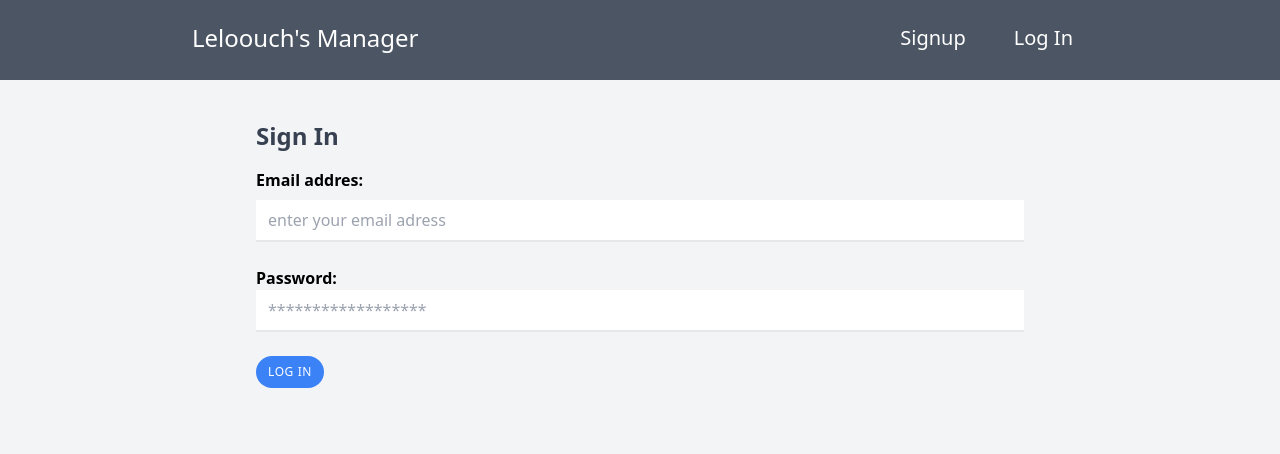
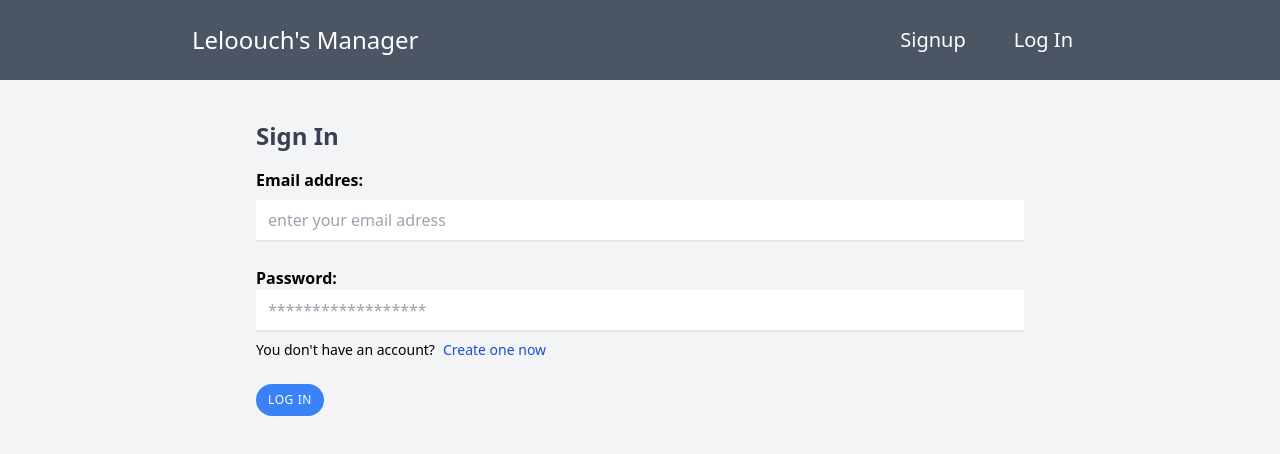
Before and after one commit to redapy/project-manager, a React (Create React App) app: page /signin in a window 1280 px wide. Shown: the top 454 px of the page. Built offline with nearby package versions, Linux system fonts and the light colour scheme; no server answers.

Commit message:
add rederict depending on the current user status:loging or logout

```diff
--- a/src/components/auth/SignIn.js
+++ b/src/components/auth/SignIn.js
@@ -1,7 +1,11 @@
 import React, { useState } from 'react';
+import { Redirect } from 'react-router-dom';
+import { Link } from 'react-router-dom';
 //redux
 import { signIn } from '../../store/actions/authActions';
 import { useDispatch, useSelector } from 'react-redux';
+//firebase
+import { auth } from '../../configs/fbConfig';
 
 
 const SignIn = () => {
@@ -11,6 +15,7 @@ const SignIn = () => {
 
     const dispatch = useDispatch()
     const authError = useSelector(state => state.auth.authError)
+    const currentUser = auth.currentUser
 
     const handleSubmit = e => {
         e.preventDefault();
@@ -20,8 +25,10 @@ const SignIn = () => {
         e.target.id === 'email' ? setEmail(e.target.value) : setPassword(e.target.value)
     }
 
+    if (currentUser) return <Redirect to="/" />
+
     return (
-        <div className="w-3/5 min-h-screen flex justify-start mx-auto mt-10">
+        <div className='w-3/5 min-h-screen flex justify-start mx-auto mt-10'>
             <form onSubmit={handleSubmit} className='w-full'>
                 <h3 className='text-gray-700 text-2xl font-bold pb-4'>Sign In</h3>
                 <div>
@@ -31,6 +38,9 @@ const SignIn = () => {
                 <div>
                     <label className='block mt-6 font-semibold' htmlFor="password">Password:</label>
                     <input className="text-gray-600 border-b-2 w-full py-2 px-3 focus:outline-none focus:border-blue-400" value={password} onChange={handleChange}  type="password" id="password" placeholder="******************"/>
+                </div>
+                <div className='text-sm mt-2'>You don't have an account?
+                    <Link className='text-blue-700 ml-2' to='/signup'>Create one now</Link>
                 </div>
                 <button className="btn mt-6 hover:scale-125" type="submit text-center">Log In</button>
                 <div className='text-red-600 text-xl flex justify-center m-auto mt-4'>
--- a/src/components/auth/SignUp.js
+++ b/src/components/auth/SignUp.js
@@ -1,4 +1,7 @@
 import React, { useState } from 'react';
+import { Redirect } from 'react-router-dom';
+//firebase
+import { auth } from '../../configs/fbConfig';
 
 const SignUp = () => {
 
@@ -6,6 +9,7 @@ const SignUp = () => {
     const [password, setPassword] = useState('');
     const [firstName, setFirstName] = useState('');
     const [lastName, setLastName] = useState('');
+    const currentUser = auth.currentUser
 
     const handleSubmit = e => {
         e.preventDefault();
@@ -25,6 +29,8 @@ const SignUp = () => {
 
         }
     }
+
+    if (currentUser) return <Redirect to="signin" />
 
     return (
         <div className="w-3/5 min-h-screen flex justify-start mx-auto mt-10">
--- a/src/components/dashboard/Dashboard.js
+++ b/src/components/dashboard/Dashboard.js
@@ -1,4 +1,5 @@
 import React, { useEffect} from 'react';
+//components
 import ProjectList from '../projects/ProjectList';
 import Notifications from './Notifications';
 //redux
@@ -6,12 +7,16 @@ import { useSelector, useDispatch } from 'react-redux';
 import { syncingAction } from '../../store/actions/syncingAction';
 //firebase
 import { onSnapshot, collection } from 'firebase/firestore';
-import {firestore} from '../../configs/fbConfig';
+import {auth, firestore} from '../../configs/fbConfig';
+//router
+import { Redirect } from 'react-router-dom';
 
 const Dashboard = () => {
 
     const projects = useSelector(state => state.project.projects);
     const dispatch = useDispatch();
+    const currentUser = auth.currentUser
+
 
     useEffect(() => {
         const projectsRef = collection(firestore, 'projects');
@@ -20,6 +25,8 @@ const Dashboard = () => {
         });
         return unsb
     }, [dispatch])
+
+    if (!currentUser) return <Redirect to="signin" />
 
     return (
         <div className="grid grid-cols-12 ">
--- a/src/components/layout/Navbar.js
+++ b/src/components/layout/Navbar.js
@@ -9,10 +9,9 @@ import useAuth from '../../hooks/useAuth';
 const Navbar = () => {
 
     const currentUser = useAuth()
-    console.log(currentUser)
 
     return (
-        <nav className='bg-gray-600 h-20'>
+        <nav className='bg-gray-600 h-20 flex items-center'>
             <div className='w-full flex items-center justify-between '>
                 <Link to="/" className='text-white text-2xl ml-48'>Leloouch's Manager</Link>
                 {currentUser ? <SignedIn /> : <SignedOut /> }
--- a/src/components/projects/Create.js
+++ b/src/components/projects/Create.js
@@ -1,11 +1,16 @@
 import React, { useState } from 'react';
+import { Redirect } from 'react-router-dom';
+//redux
 import { createProject } from '../../store/actions/projectActions';
 import { useDispatch } from 'react-redux';
+//firebase
+import { auth } from '../../configs/fbConfig';
 
 const Create = () => {
 
     const [state, setState] = useState({title:'', content:''})
     const dispatch = useDispatch()
+    const currentUser = auth.currentUser
 
     const handleSubmit = e => {
         e.preventDefault();
@@ -18,6 +23,8 @@ const Create = () => {
             [e.target.id] : e.target.value
         })
     }
+
+    if (!currentUser) return <Redirect to="signin" />
 
     return (
         <div className="w-3/5 min-h-screen flex justify-start mx-auto mt-10">
--- a/src/components/projects/ProjectDetails.js
+++ b/src/components/projects/ProjectDetails.js
@@ -1,17 +1,19 @@
-import { collection, onSnapshot } from 'firebase/firestore';
 import React, { useEffect } from 'react';
-import { useDispatch } from 'react-redux';
 //redux
-import { useSelector } from 'react-redux';
+import { useSelector, useDispatch } from 'react-redux';
 import { syncingAction } from '../../store/actions/syncingAction';
 //firebase
-import {firestore} from '../../configs/fbConfig';
-
+import {auth, firestore} from '../../configs/fbConfig';
+import { collection, onSnapshot } from 'firebase/firestore';
+// router
+import { Redirect } from 'react-router-dom';
 
  const ProjectDetails = ({match}) => {
 
     const dispatch = useDispatch()
     const id = match.params.id;
+    const currentUser = auth.currentUser
+
     //sync firestore with redux-store
      useEffect(() => {
         const projectRef = collection(firestore, 'projects')
@@ -23,6 +25,8 @@ import {firestore} from '../../configs/fbConfig';
 
 
     const project = useSelector(state => state.project.projects.filter(p => p.id === id)[0]);
+
+    if (!currentUser) return <Redirect to="/signin" />
 
      return (
          <div className="flex flex-col w-4/6 mx-auto my-16 min-h-screen">
```
